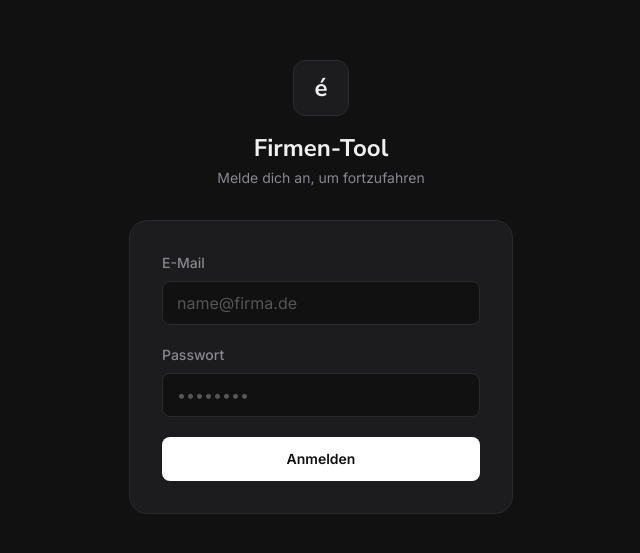
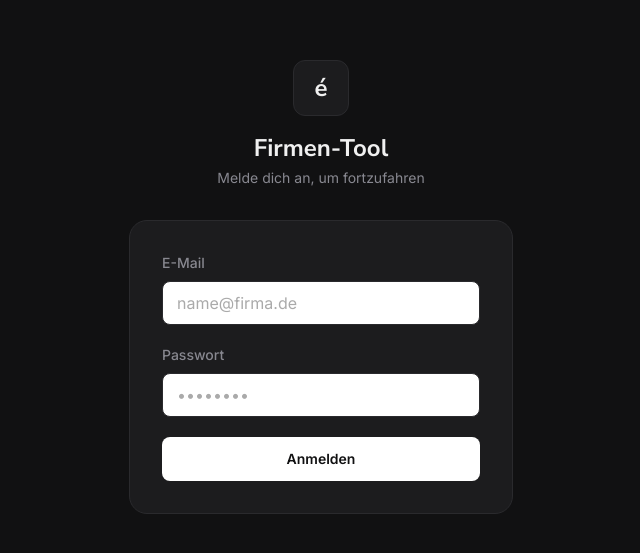
Before and after one commit to flynn-com/eclat-Tool, a Next.js app: page /login in a window 1280 px wide. Shown: the part 113-666 px from the top of the page, without its empty margins (319-959 px from the left). Built offline with nearby package versions, Linux system fonts and the light colour scheme; no server answers.

Commit message:
Design: white inputs on dark grey background

```diff
--- a/src/app/globals.css
+++ b/src/app/globals.css
@@ -100,21 +100,21 @@ body {
 /* ── Inputs ───────────────────────────────────────────────────── */
 
 .neu-input {
-  background: var(--neu-bg);
+  background: #ffffff;
   border: 1px solid var(--neu-border);
   border-radius: 8px;
   padding: 9px 14px;
-  color: var(--neu-text);
+  color: #111112;
   outline: none;
   transition: border-color 0.15s;
 }
 
 .neu-input:focus {
-  border-color: #555558;
+  border-color: #888890;
 }
 
 .neu-input::placeholder {
-  color: var(--neu-accent-mid);
+  color: #aaaaaa;
 }
 
 /* Global override for all native inputs */
@@ -126,10 +126,10 @@ input[type="date"],
 input[type="time"],
 textarea,
 select {
-  background: var(--neu-bg) !important;
+  background: #ffffff !important;
   border: 1px solid var(--neu-border) !important;
   border-radius: 8px !important;
-  color: var(--neu-text) !important;
+  color: #111112 !important;
   outline: none !important;
   box-shadow: none !important;
   padding: 9px 14px;
@@ -138,18 +138,18 @@ select {
 input:focus,
 textarea:focus,
 select:focus {
-  border-color: #555558 !important;
+  border-color: #888890 !important;
 }
 
 input::placeholder,
 textarea::placeholder {
-  color: var(--neu-accent-mid) !important;
+  color: #aaaaaa !important;
 }
 
-/* Select arrow color */
+/* Select */
 select {
   appearance: auto;
-  color-scheme: dark;
+  color-scheme: light;
 }
 
 /* Scrollbar */
```
